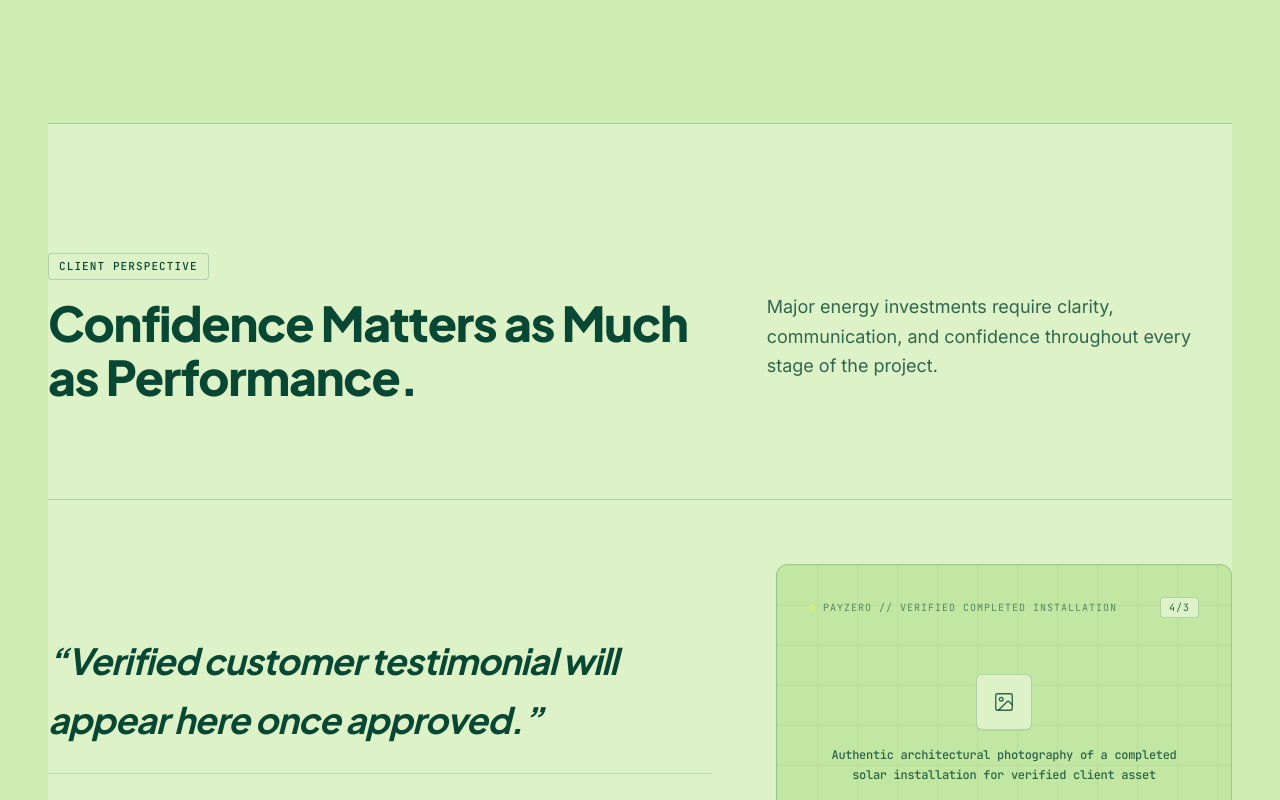
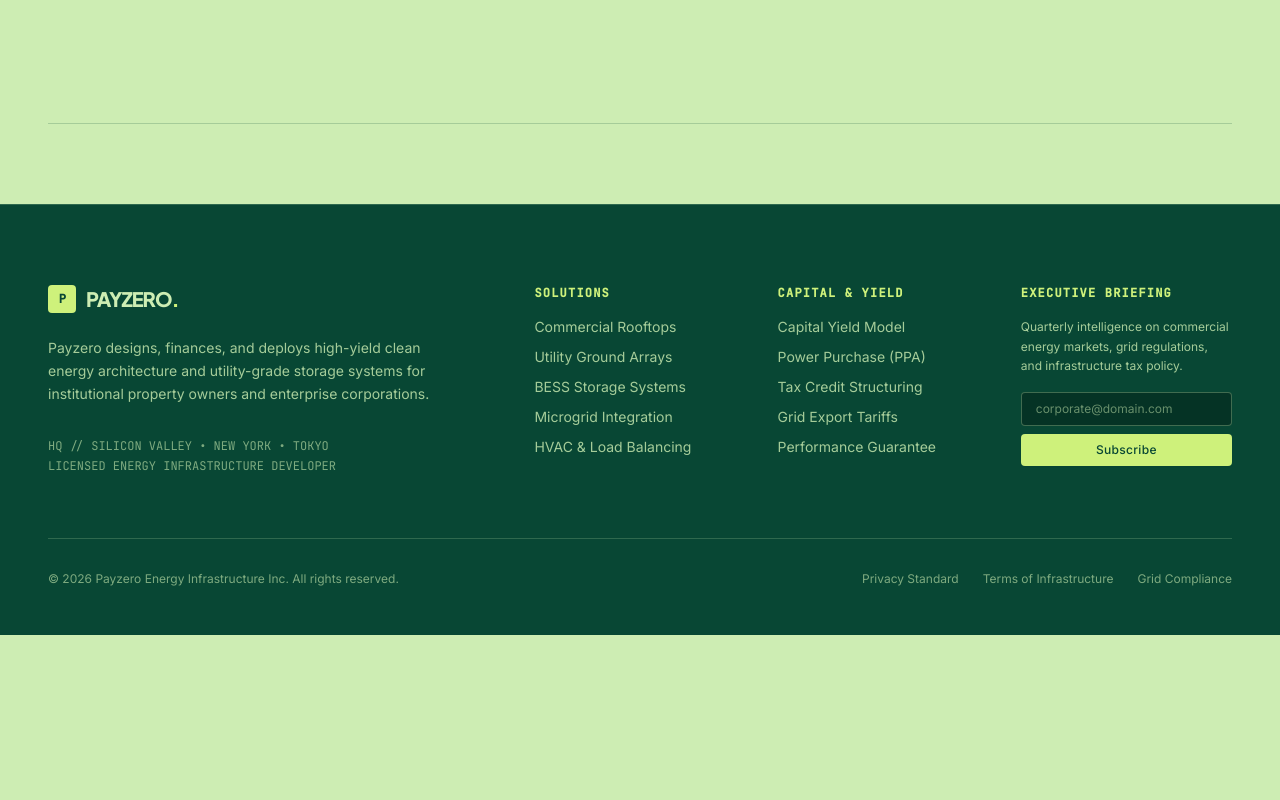
Before and after one commit to Atharva0393/payzero, a Next.js app: page /about in a window 1280 px wide. Shown: the part 1740-2540 px from the top of the page. After the commit the page ends 2375 px from the top, so only its background shows below. Built offline with nearby package versions, Linux system fonts and the light colour scheme.

Commit message:
Remove Client Perspective / testimonial placeholder box

```diff
--- a/src/app/about/page.tsx
+++ b/src/app/about/page.tsx
@@ -1,6 +1,5 @@
 import React from "react";
 import Container from "@/components/ui/Container";
-import TestimonialSection from "@/components/home/TestimonialSection";
 import ApproachSection from "@/components/home/ApproachSection";
 import Button from "@/components/ui/Button";
 
@@ -34,7 +33,6 @@ export default function AboutPage() {
       {/* Core Approach */}
       <Container size="default">
         <ApproachSection />
-        <TestimonialSection />
       </Container>
     </main>
   );
--- a/src/app/page.tsx
+++ b/src/app/page.tsx
@@ -7,7 +7,6 @@ import ApproachSection from "@/components/home/ApproachSection";
 import FoundationalPreview from "@/components/home/FoundationalPreview";
 import FinancialValueSection from "@/components/home/FinancialValueSection";
 import MetricsBar from "@/components/home/MetricsBar";
-import TestimonialSection from "@/components/home/TestimonialSection";
 import FinalCTASection from "@/components/home/FinalCTASection";
 
 export default function HomePage() {
@@ -107,10 +106,7 @@ export default function HomePage() {
         {/* 6. Metrics Bar */}
         <MetricsBar />
 
-        {/* 7. Institutional Client Endorsement */}
-        <TestimonialSection />
-
-        {/* 8. Final Consultation CTA */}
+        {/* 7. Final Consultation CTA */}
         <FinalCTASection />
       </Container>
     </div>
```
